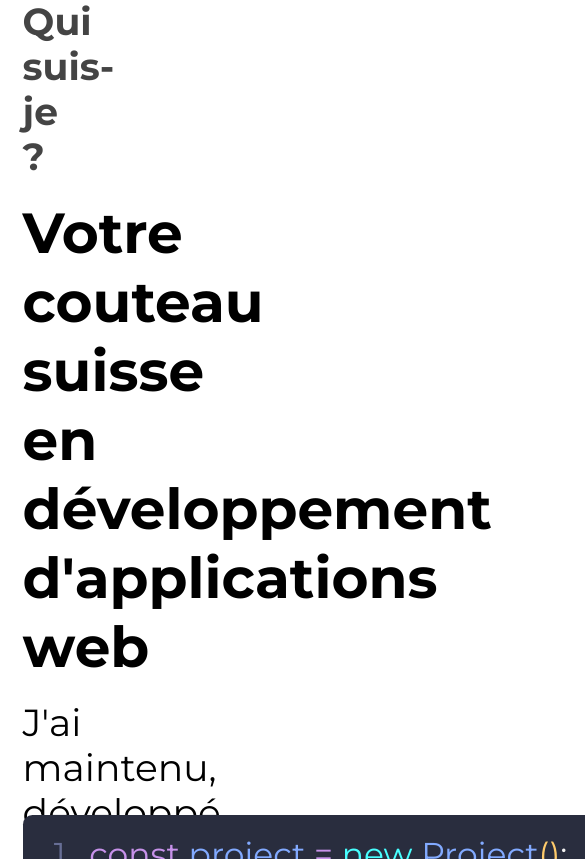
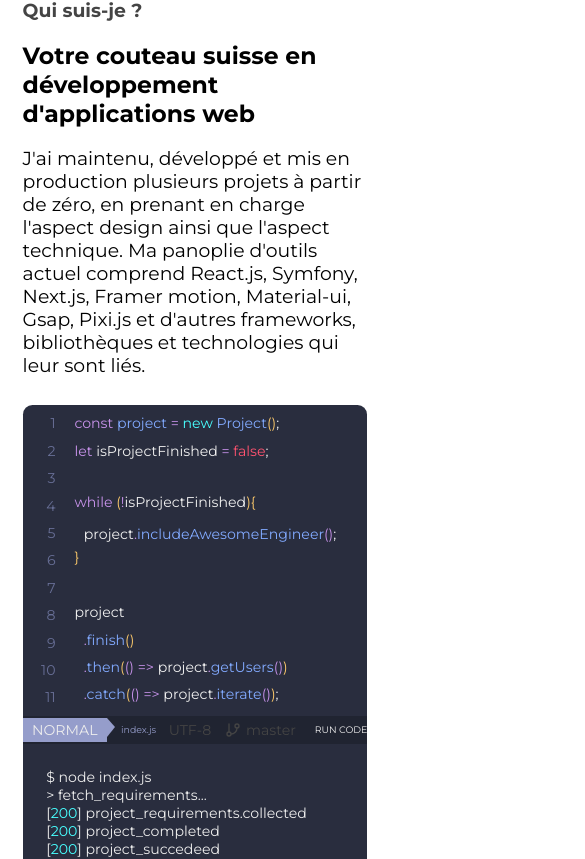
Before and after one commit to delhombre/curriculum-vitae, a Next.js app: page / in a window 390 px wide. Shown: the part 845-1704 px from the top of the page, 585 px wide, since content can reach past the window. Built offline with nearby package versions, Linux system fonts and the light colour scheme; a web font is replaced by a local one.

Commit message:
responsive about section set up

```diff
--- a/components/Section2.jsx
+++ b/components/Section2.jsx
@@ -49,60 +49,33 @@ const Section2 = () => {
 										<span className="whitish">;</span>
 									</span>
 
-									<span style={{ paddingTop: "calc((70 / var(--sc)) * 1rem)" }}>
+									<span className="while">
 										<span className="purplish">while </span>
 										<span className="yellowish">(</span>
 										<span className="purplish">!</span>
 										<span className="whitish">isProjectFinished</span>
 										<span className="yellowish">)</span>
 										<span className="yellowish">{`{`}</span>
-										<span
-											style={{
-												display: "block",
-												paddingTop: "calc((20 / var(--sc)) * 1rem)",
-												paddingLeft: "calc((20 / var(--sc)) * 1rem)",
-											}}
-										>
+										<span className="includeAwesomeEngineer">
 											<span className="whitish">project</span>
 											<span className="purplish">.</span>
 											<span className="bluish">includeAwesomeEngineer</span>
 											<span className="purplish">()</span>
 											<span className="whitish">;</span>
 										</span>
-										<span
-											style={{
-												display: "block",
-												paddingTop: "calc((20 / var(--sc)) * 1rem)",
-											}}
-										>
+										<span className="brace">
 											<span className="yellowish">{`}`}</span>
 										</span>
 									</span>
 
-									<span
-										style={{
-											paddingTop: "calc((70 / var(--sc)) * 1rem)",
-										}}
-									>
+									<span className="project">
 										<span className="whitish">project</span>
-										<span
-											style={{
-												display: "block",
-												paddingTop: "calc((20 / var(--sc)) * 1rem)",
-												paddingLeft: "calc((20 / var(--sc)) * 1rem)",
-											}}
-										>
+										<span className="request">
 											<span className="purplish">.</span>
 											<span className="bluish">finish</span>
 											<span className="yellowish">()</span>
 										</span>
-										<span
-											style={{
-												display: "block",
-												paddingTop: "calc((20 / var(--sc)) * 1rem)",
-												paddingLeft: "calc((20 / var(--sc)) * 1rem)",
-											}}
-										>
+										<span className="request">
 											<span className="purplish">.</span>
 											<span className="bluish">then</span>
 											<span className="yellowish">(</span>
@@ -114,13 +87,7 @@ const Section2 = () => {
 											<span className="purplish">()</span>
 											<span className="yellowish">)</span>
 										</span>
-										<span
-											style={{
-												display: "block",
-												paddingTop: "calc((20 / var(--sc)) * 1rem)",
-												paddingLeft: "calc((20 / var(--sc)) * 1rem)",
-											}}
-										>
+										<span className="request">
 											<span className="purplish">.</span>
 											<span className="bluish">catch</span>
 											<span className="yellowish">(</span>
@@ -149,37 +116,37 @@ const Section2 = () => {
 											<span>master</span>
 										</span>
 									</div>
-									<button>Run Code</button>
+									<button className="run">Run Code</button>
 								</div>
 							</div>
 							<div className="console">
-								<div className="container">
+								<div className="playground">
 									<div className="node">
-										<span>$</span>
+										<span>$&nbsp;</span>
 										<span>node index.js</span>
 									</div>
 									<div>
-										<span>{`> fetch requirements...`}</span>
+										<span>{`> fetch_requirements...`}</span>
 										<br />
 										<span>
 											<span>[</span>
-											<span>200</span>
-											<span>]</span>
-											<span>project requirements.collected</span>
+											<span className="aqua">200</span>
+											<span>] </span>
+											<span>project_requirements.collected</span>
 										</span>
 										<br />
 										<span>
 											<span>[</span>
-											<span>200</span>
-											<span>]</span>
-											<span>project completed</span>
+											<span className="aqua">200</span>
+											<span>] </span>
+											<span>project_completed</span>
 										</span>
 										<br />
 										<span>
 											<span>[</span>
-											<span>200</span>
-											<span>]</span>
-											<span>project succedeed</span>
+											<span className="aqua">200</span>
+											<span>] </span>
+											<span>project_succedeed</span>
 										</span>
 									</div>
 								</div>
@@ -190,6 +157,10 @@ const Section2 = () => {
 			</section>
 
 			<style jsx>{`
+				section {
+					width: 100vw;
+				}
+
 				.container {
 					margin: 0 calc((var(--ps) / var(--sc)) * 1rem);
 					min-height: calc((500 / var(--sc)) * 1rem);
@@ -268,6 +239,23 @@ const Section2 = () => {
 				.typist > span {
 					padding: calc((10 / var(--sc)) * 1rem) 0;
 					display: block;
+				}
+
+				.while,
+				.project {
+					padding-top: calc((70 / var(--sc)) * 1rem) !important;
+				}
+
+				.includeAwesomeEngineer,
+				.request {
+					display: block;
+					padding-top: calc((20 / var(--sc)) * 1rem) !important;
+					padding-left: calc((20 / var(--sc)) * 1rem) !important;
+				}
+
+				.brace {
+					display: block;
+					padding-top: calc((20 / var(--sc)) * 1rem) !important;
 				}
 
 				.whitish {
@@ -368,6 +356,160 @@ const Section2 = () => {
 					display: block;
 					width: 16px;
 					height: 16px;
+					margin: 0 calc((15 / var(--sc)) * 1rem);
+				}
+
+				.console {
+					position: relative;
+					color: var(--third);
+					padding: calc((25 / var(--sc)) * 1rem) 0;
+					user-select: none;
+				}
+
+				.playground {
+					margin: 0 calc((25 / var(--sc)) * 1rem);
+				}
+
+				.node {
+					display: flex;
+					align-items: flex-end;
+				}
+
+				@media screen and (max-width: 768px) {
+					.container {
+						row-gap: calc((30 / var(--sc)) * 1rem);
+						display: flex;
+						flex-direction: column;
+						min-height: initial;
+						align-items: initial;
+					}
+
+					.about {
+						width: 100%;
+					}
+
+					h3 {
+						font-size: calc((20 / var(--sc)) * 1rem);
+					}
+
+					h2 {
+						font-size: calc((25 / var(--sc)) * 1rem);
+						margin-bottom: calc((20 / var(--sc)) * 1rem);
+					}
+
+					p {
+						font-size: calc((20 / var(--sc)) * 1rem);
+					}
+
+					.code {
+						font-size: calc((15 / var(--sc)) * 1rem);
+					}
+
+					.numbers {
+						padding: calc((5 / var(--sc)) * 1rem) 0;
+					}
+
+					.numbers span {
+						padding: calc((5 / var(--sc)) * 1rem) calc((5 / var(--sc)) * 1rem);
+					}
+
+					.typist {
+						padding: calc((5 / var(--sc)) * 1rem) calc((15 / var(--sc)) * 1rem);
+					}
+
+					.while {
+						padding-top: calc((30 / var(--sc)) * 1rem) !important;
+					}
+
+					.project {
+						padding-top: calc((35 / var(--sc)) * 1rem) !important;
+					}
+
+					.includeAwesomeEngineer {
+						display: block;
+						padding-top: calc((15 / var(--sc)) * 1rem) !important;
+						padding-left: calc((10 / var(--sc)) * 1rem) !important;
+					}
+
+					.request {
+						padding-top: calc((10 / var(--sc)) * 1rem) !important;
+						padding-left: calc((10 / var(--sc)) * 1rem) !important;
+					}
+
+					.brace {
+						padding-top: calc((5 / var(--sc)) * 1rem) !important;
+					}
+
+					.typist > span {
+						padding: calc((5 / var(--sc)) * 1rem) 0;
+						display: block;
+					}
+
+					.status-bar {
+						height: calc((30 / var(--sc)) * 1rem);
+					}
+
+					.edit-mode {
+						font-size: calc((15 / var(--sc)) * 1rem);
+						padding: calc((3 / var(--sc)) * 1rem) calc((10 / var(--sc)) * 1rem);
+					}
+
+					.filename {
+						font-size: calc((10 / var(--sc)) * 1rem);
+						margin-left: calc((15 / var(--sc)) * 1rem);
+					}
+
+					.code-info {
+						margin-right: calc((15 / var(--sc)) * 1rem);
+					}
+
+					.utf {
+						margin: 0 calc((5 / var(--sc)) * 1rem);
+						font-size: calc((15 / var(--sc)) * 1rem);
+					}
+
+					.git {
+						margin: 0 calc((5 / var(--sc)) * 1rem);
+						font-size: calc((15 / var(--sc)) * 1rem);
+					}
+
+					.git-branch {
+						background: url(/icons/git-branch.svg) center no-repeat;
+						color: #fff;
+						display: block;
+						width: 16px;
+						height: 16px;
+						margin: 0 calc((5 / var(--sc)) * 1rem);
+					}
+
+					.run {
+						border: none;
+						appearance: none;
+						background: 0, 0;
+						border-radius: calc((15 / var(--sc)) * 1rem);
+						outline: none;
+						cursor: pointer;
+						text-transform: uppercase;
+						font-family: "Montserrat", sans-serif;
+						font-size: calc((10 / var(--sc)) * 1rem);
+						color: var(--pln-whitish);
+					}
+
+					.console {
+						position: relative;
+						color: var(--third);
+						padding: calc((25 / var(--sc)) * 1rem) 0;
+						user-select: none;
+					}
+
+					.playground {
+						margin: 0 calc((25 / var(--sc)) * 1rem);
+					}
+
+					.node {
+						display: flex;
+						align-items: flex-end;
+					}
 				}
 			`}</style>
 		</>
--- a/styles/globals.css
+++ b/styles/globals.css
@@ -31,6 +31,10 @@
 	box-sizing: border-box;
 	padding: 0;
 	margin: 0;
+}
+
+::-webkit-scrollbar {
+	display: none;
 }
 
 html {
```
Also changed, not shown: public/icons/git-branch.svg.
